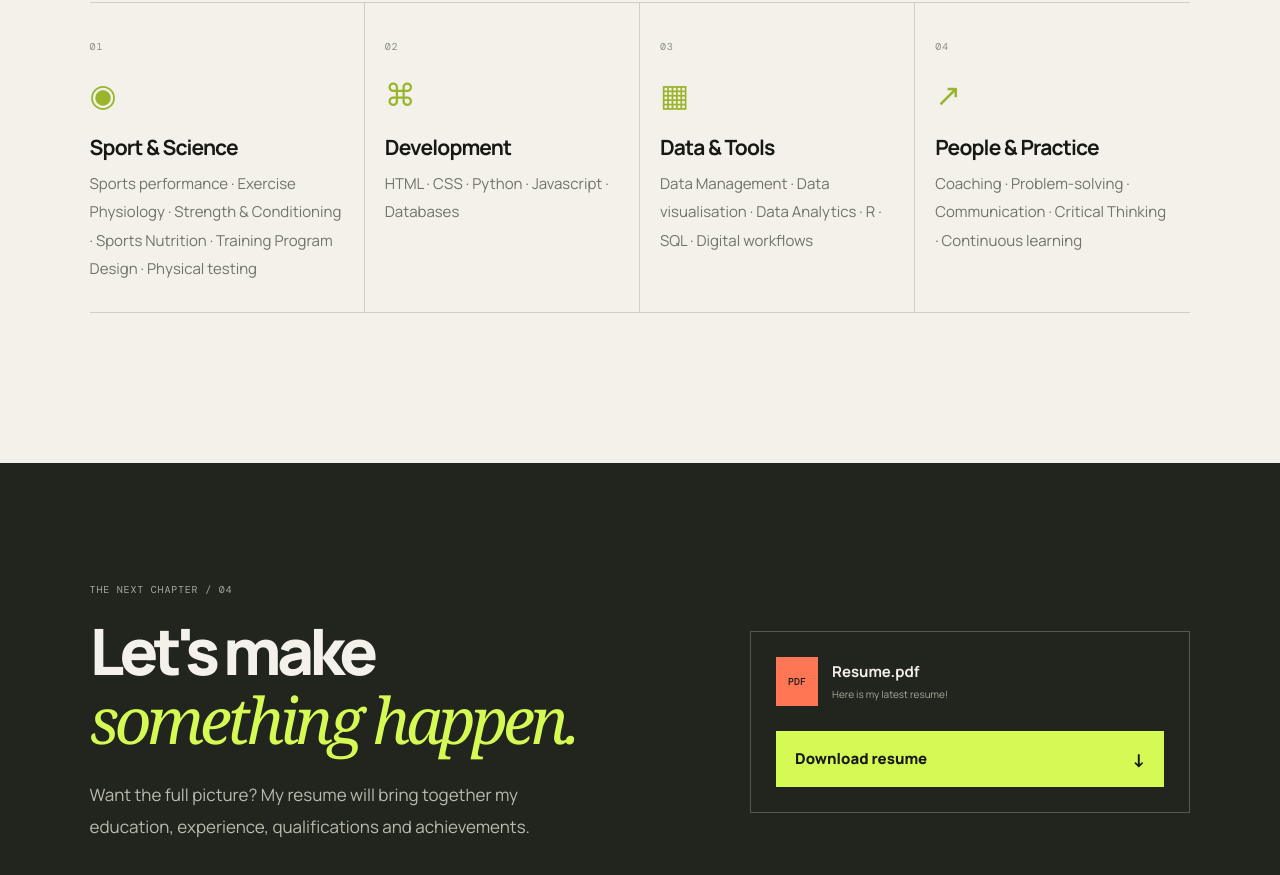
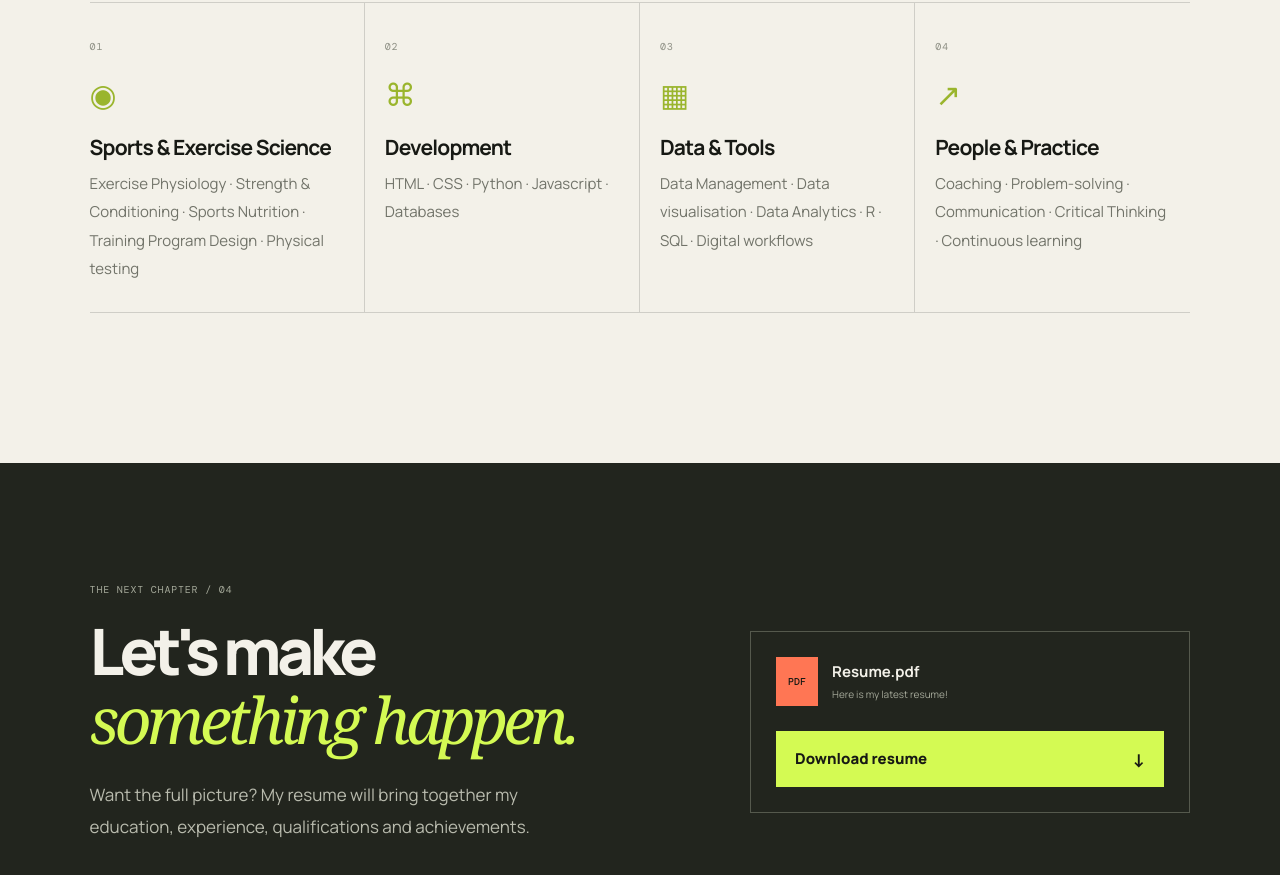
Before and after one commit to ongtheblob/portfolio_website, a plain HTML site: page index.html in a window 1280 px wide. Shown: the part 4827-5702 px from the top of the page. Drawn offline with nearby package versions, Linux system fonts and the light colour scheme.

Commit message:
Update toolkit card title for sports section

```diff
--- a/index.html
+++ b/index.html
@@ -77,7 +77,7 @@
     <section class="toolkit-section section-wrap" id="skills">
       <div class="section-heading compact"><div><p class="eyebrow">THE TOOLKIT / 03</p><h2>Different fields.<br><span class="serif-italic">Shared curiosity.</span></h2></div></div>
       <div class="toolkit-grid">
-        <article class="toolkit-card"><span class="toolkit-number">01</span><div class="toolkit-icon">◉</div><h3>Sport & Science</h3><p>Sports performance · Exercise Physiology · Strength & Conditioning · Sports Nutrition · Training Program Design · Physical testing</p></article>
+        <article class="toolkit-card"><span class="toolkit-number">01</span><div class="toolkit-icon">◉</div><h3>Sports & Exercise Science</h3><p> Exercise Physiology · Strength & Conditioning · Sports Nutrition · Training Program Design · Physical testing</p></article>
         <article class="toolkit-card"><span class="toolkit-number">02</span><div class="toolkit-icon">⌘</div><h3>Development</h3><p> HTML · CSS · Python · Javascript · Databases</p></article>
         <article class="toolkit-card"><span class="toolkit-number">03</span><div class="toolkit-icon">▦</div><h3>Data & Tools</h3><p> Data Management · Data visualisation · Data Analytics · R · SQL · Digital workflows</p></article>
         <article class="toolkit-card"><span class="toolkit-number">04</span><div class="toolkit-icon">↗</div><h3>People & Practice</h3><p>Coaching · Problem-solving · Communication · Critical Thinking · Continuous learning</p></article>
```
